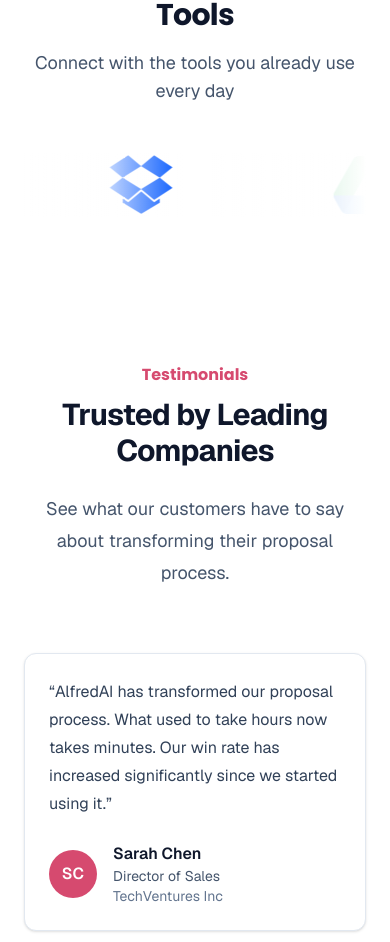
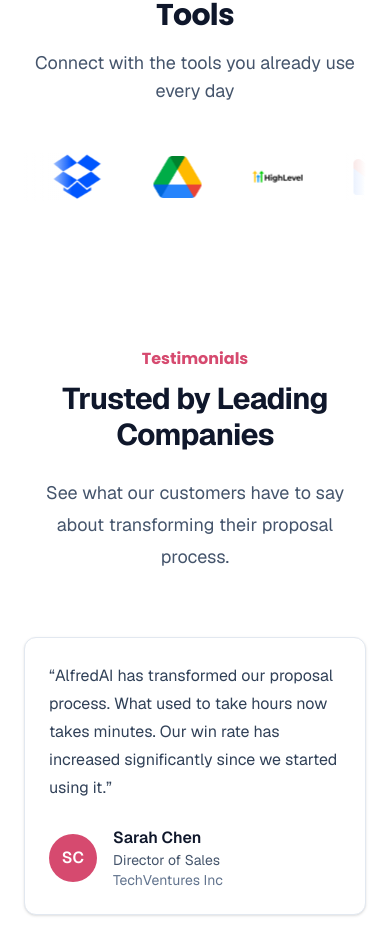
Before and after one commit to kenechy/alfredai-page, a Next.js app: page / in a window 390 px wide. Shown: the part 3247-4189 px from the top of the page. Built offline with nearby package versions, Linux system fonts and the light colour scheme.

Commit message:
feat: update Integrations section with additional logos and improve marquee animation responsiveness; adjust email transport configuration for better port handling

```diff
--- a/app/globals.css
+++ b/app/globals.css
@@ -49,10 +49,7 @@ h1, h2, h3, h4, h5, h6, strong {
   will-change: transform;
 }
 
-/* Pause on container hover */
-.group:hover .animate-marquee {
-  animation-play-state: paused;
-}
+
 
 /* Respect user motion preferences */
 @media (prefers-reduced-motion: reduce) {
--- a/components/sections/Integrations.tsx
+++ b/components/sections/Integrations.tsx
@@ -5,12 +5,12 @@ import Image from "next/image";
 export function Integrations() {
   const integrations = [
     { name: "Gmail", category: "Email", logo: "/tools/gmail.png" },
+    { name: "HubSpot", category: "CRM", logo: "/tools/hubspot.png" },
     { name: "Outlook", category: "Email", logo: "/tools/outlook.png" },
+    { name: "Slack", category: "Communication", logo: "/tools/slack.png" },
     { name: "Dropbox", category: "Storage", logo: "/tools/dropbox.png" },
     { name: "Google Drive", category: "Storage", logo: "/tools/drive.png" },
-    { name: "HubSpot", category: "CRM", logo: "/tools/hubspot.png" },
     { name: "GoHighLevel", category: "CRM", logo: "/tools/ghl.png" },
-    { name: "Slack", category: "Communication", logo: "/tools/slack.png" },
   ];
 
   return (
@@ -28,51 +28,50 @@ export function Integrations() {
         {/* Marquee Container */}
         <div className="group relative mt-12 overflow-hidden">
           {/* Gradient overlays for fade effect - wider and smoother */}
-          <div className="pointer-events-none absolute left-0 top-0 z-10 h-full w-40 bg-gradient-to-r from-white via-white/80 to-transparent"></div>
-          <div className="pointer-events-none absolute right-0 top-0 z-10 h-full w-40 bg-gradient-to-l from-white via-white/80 to-transparent"></div>
+          <div className="pointer-events-none absolute left-0 top-0 z-10 h-full w-12 bg-gradient-to-r from-white via-white/80 to-transparent sm:w-40"></div>
+          <div className="pointer-events-none absolute right-0 top-0 z-10 h-full w-12 bg-gradient-to-l from-white via-white/80 to-transparent sm:w-40"></div>
 
           {/* Marquee Track - proper wrapper for seamless loop */}
           <div className="flex">
-            <div className="flex animate-marquee items-center gap-16">
-              {/* First set of logos */}
-              {integrations.map((integration, index) => {
+            <div className="flex animate-marquee items-center">
+              {/* First set of logos (doubled for wide screens) */}
+              {[...integrations, ...integrations].map((integration, index) => {
                 const needsScaling = ["HubSpot", "GoHighLevel", "Slack"].includes(
                   integration.name
                 );
                 return (
                   <div
                     key={`first-${index}`}
-                    className="flex min-w-[160px] flex-shrink-0 items-center justify-center"
+                    className="flex min-w-[100px] flex-shrink-0 items-center justify-center px-4 sm:min-w-[160px] sm:px-8"
                   >
-                    <div className="relative h-16 w-16 sm:h-20 sm:w-20">
+                    <div className="relative h-12 w-12 sm:h-20 sm:w-20">
                       <Image
                         src={integration.logo}
                         alt={`${integration.name} logo`}
                         fill
                         className={`object-contain ${needsScaling ? "scale-125" : ""}`}
-                        sizes="(max-width: 640px) 64px, 80px"
+                        sizes="(max-width: 640px) 48px, 80px"
                       />
                     </div>
                   </div>
                 );
               })}
               {/* Duplicate set for seamless loop */}
-              {integrations.map((integration, index) => {
+              {[...integrations, ...integrations].map((integration, index) => {
                 const needsScaling = ["HubSpot", "GoHighLevel", "Slack"].includes(
                   integration.name
                 );
                 return (
                   <div
-                    key={`second-${index}`}
-                    className="flex min-w-[160px] flex-shrink-0 items-center justify-center"
+                    className="flex min-w-[100px] flex-shrink-0 items-center justify-center px-8 sm:min-w-[160px] sm:px-16"
                   >
-                    <div className="relative h-16 w-16 sm:h-20 sm:w-20">
+                    <div className="relative h-12 w-12 sm:h-20 sm:w-20">
                       <Image
                         src={integration.logo}
                         alt={`${integration.name} logo`}
                         fill
                         className={`object-contain ${needsScaling ? "scale-125" : ""}`}
-                        sizes="(max-width: 640px) 64px, 80px"
+                        sizes="(max-width: 640px) 48px, 80px"
                       />
                     </div>
                   </div>
--- a/lib/email.ts
+++ b/lib/email.ts
@@ -20,8 +20,8 @@ function getTransporter(): Transporter {
   if (!transporter) {
     transporter = nodemailer.createTransport({
       host: smtpHost,
-      port: parseInt(smtpPort, 10),
-      secure: parseInt(smtpPort, 10) === 465, // true for 465, false for other ports
+      port: parseInt(smtpPort || "587", 10),
+      secure: parseInt(smtpPort || "587", 10) === 465, // true for 465, false for other ports
       auth: {
         user: smtpUser,
         pass: smtpPassword,
--- a/prisma.config.ts
+++ b/prisma.config.ts
@@ -9,5 +9,8 @@ export default defineConfig({
   migrations: {
     path: "prisma/migrations",
   },
+  datasource: {
+    url: process.env.DATABASE_URL ?? "",
+  },
   engine: "classic",
 });
```
